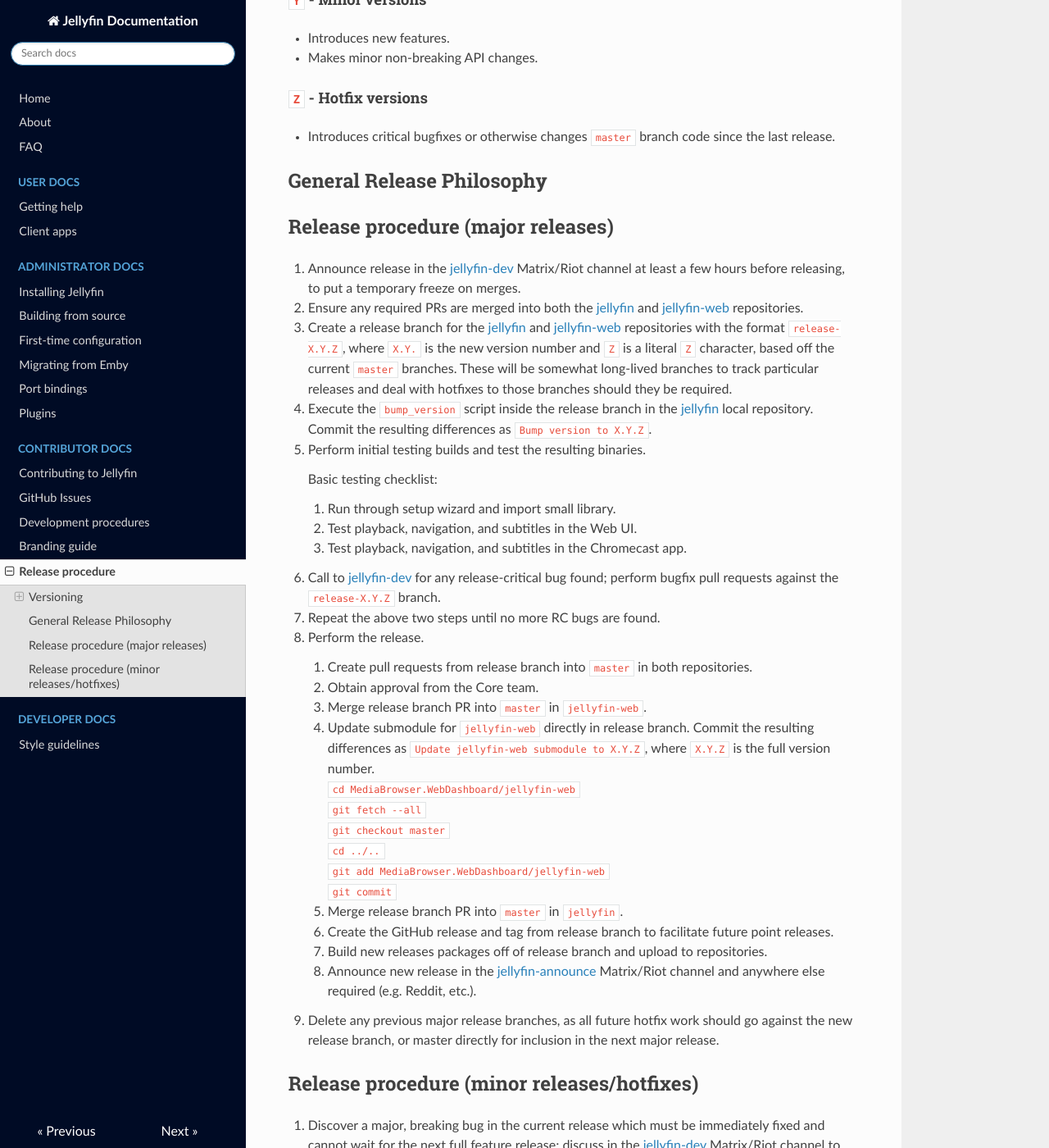
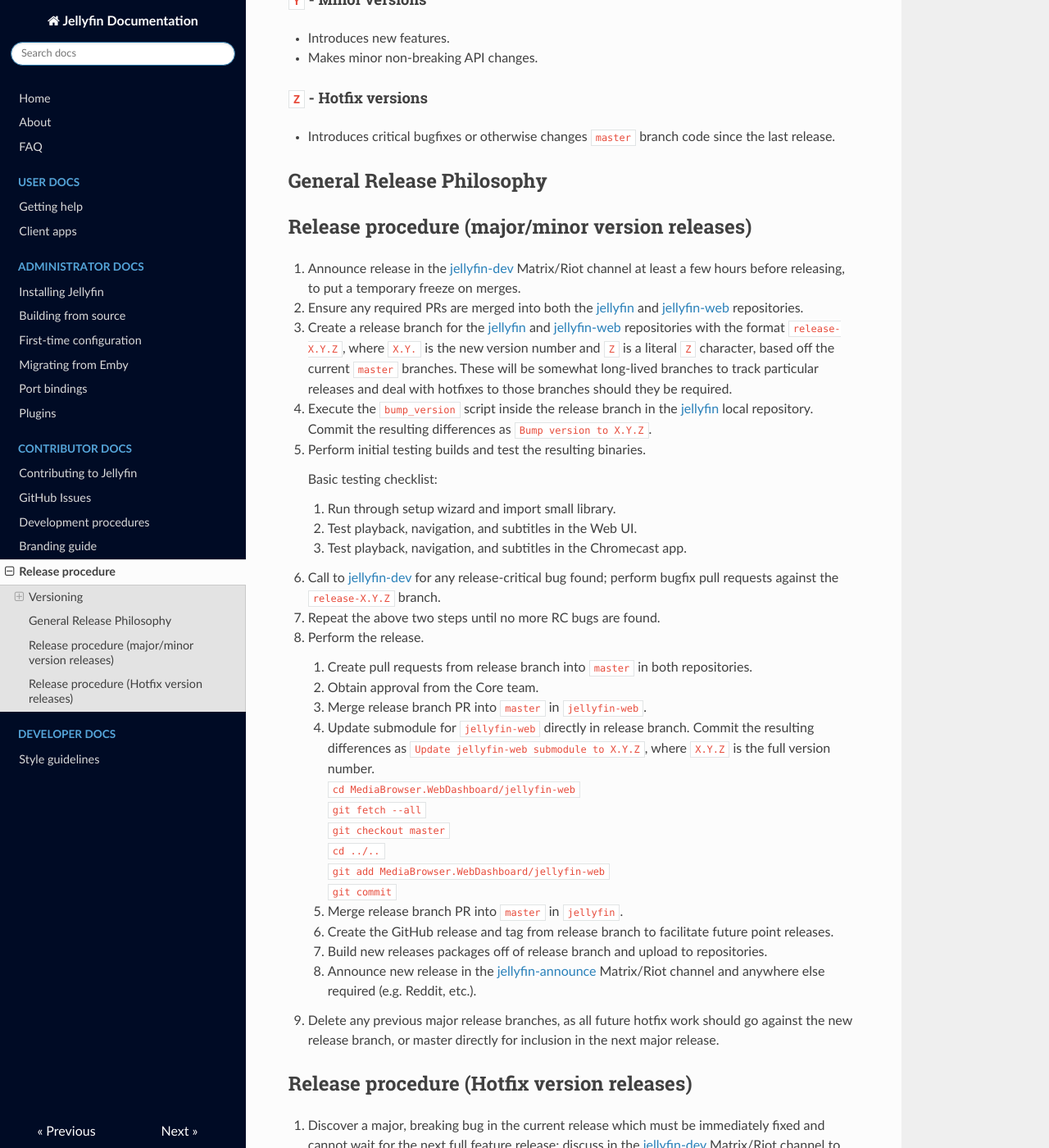
Before and after one commit to jellyfin-archive/jellyfin-docs, an MkDocs documentation site: the page built from docs/contributor-docs/release-procedure.md, in a window 1280 px wide and 1400 px high, scrolled down 520 px. Shown: the whole window at 82% size. Built offline with MkDocs 1.6.1, drawn with Linux system fonts in a browser that asks for light colours; nearby versions of some CDN libraries; old or Windows-style settings are respelled for this version of MkDocs.

Commit message:
Better titles

```diff
--- a/docs/contributor-docs/release-procedure.md
+++ b/docs/contributor-docs/release-procedure.md
@@ -21,7 +21,7 @@ Jellyfin uses [semantic versioning](https://semver.org). All releases will have
 
 ## General Release Philosophy
 
-## Release procedure (major releases)
+## Release procedure (major/minor version releases)
 
 1. Announce release in the [jellyfin-dev](https://matrix.to/#/#jellyfin-dev:matrix.org) Matrix/Riot channel at least a few hours before releasing, to put a temporary freeze on merges.
 
@@ -62,7 +62,7 @@ Jellyfin uses [semantic versioning](https://semver.org). All releases will have
 
 1. Delete any previous major release branches, as all future hotfix work should go against the new release branch, or master directly for inclusion in the next major release.
 
-## Release procedure (minor releases/hotfixes)
+## Release procedure (Hotfix version releases)
 
 1. Discover a major, breaking bug in the current release which must be immediately fixed and cannot wait for the next full feature release; discuss in the [jellyfin-dev](https://matrix.to/#/#jellyfin-dev:matrix.org) Matrix/Riot channel to coordinate hotfixes.
 
```
